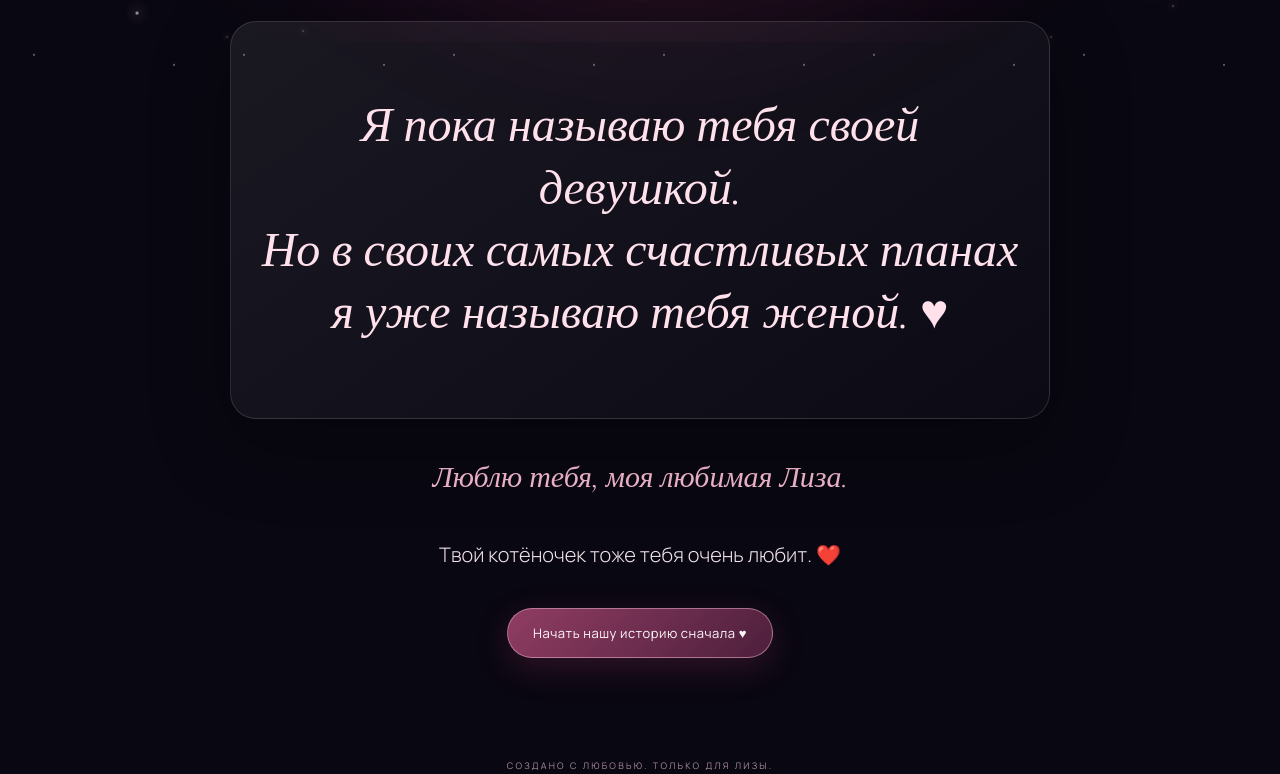
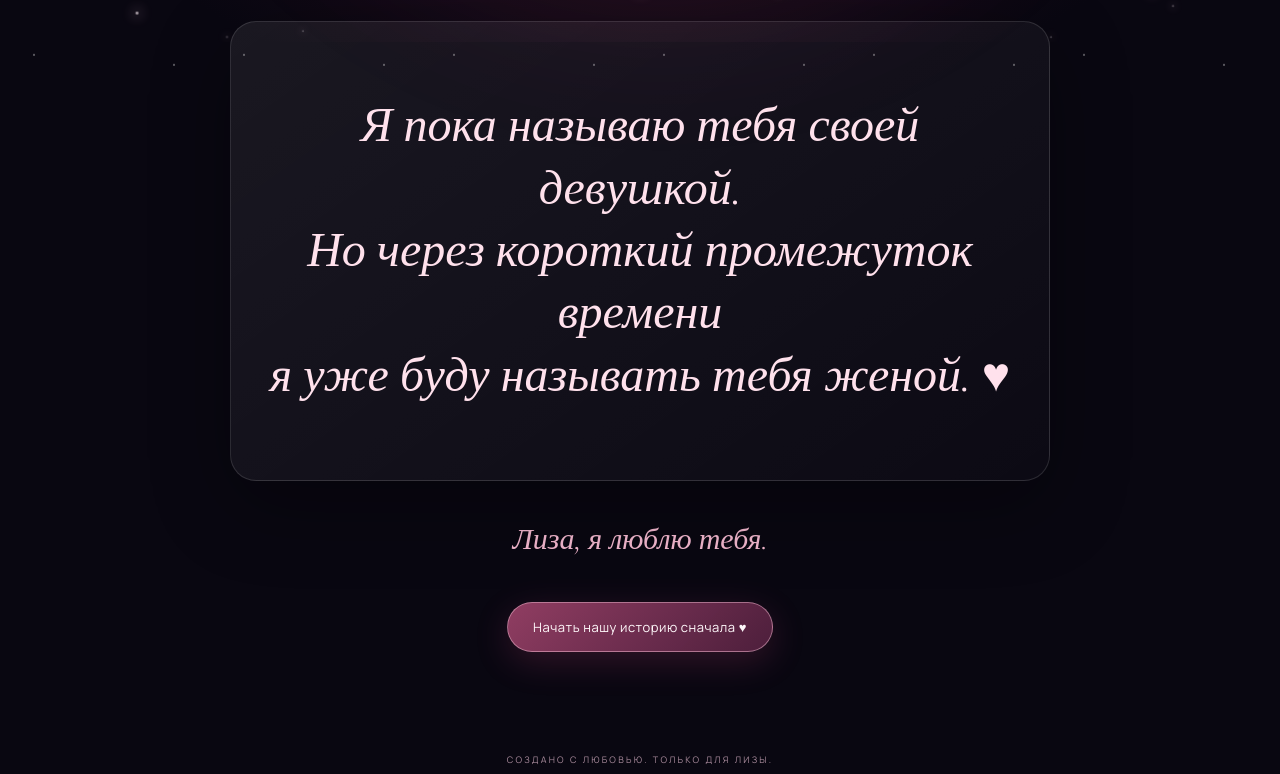
Before and after one commit to StaCent/lizalove, a plain HTML site: page forever.html in a window 1280 px wide. Shown: the part 758-1532 px from the top of the page. Drawn offline with nearby package versions, Linux system fonts and the light colour scheme.

Commit message:
Update forever.html

```diff
--- a/forever.html
+++ b/forever.html
@@ -8,9 +8,8 @@
 <div class="final-line">Я хочу, чтобы ты была моим будущим.</div>
 <p>Не просто моей девушкой сегодня, а человеком, с которым я однажды буду строить семью, встречать рассветы и проживать целую жизнь.</p>
 <div class="glass" style="padding:25px;margin:30px auto">
-<p class="final-line">Я пока называю тебя своей девушкой.<br>Но в своих самых счастливых планах<br>я уже называю тебя женой. ♥</p>
+<p class="final-line">Я пока называю тебя своей девушкой.<br>Но через короткий промежуток времени<br>я уже буду называть тебя женой. ♥</p>
 </div>
-<p class="signature">Люблю тебя, моя любимая Лиза.</p>
-<p>Твой котёночек тоже тебя очень любит. ❤️</p>
+<p class="signature">Лиза, я люблю тебя.</p>
 <div class="actions"><a class="btn" href="index.html" data-sparkles>Начать нашу историю сначала ♥</a></div>
 </div></main><footer>СОЗДАНО С ЛЮБОВЬЮ. ТОЛЬКО ДЛЯ ЛИЗЫ.</footer><script src="script.js"></script></body></html>
```
